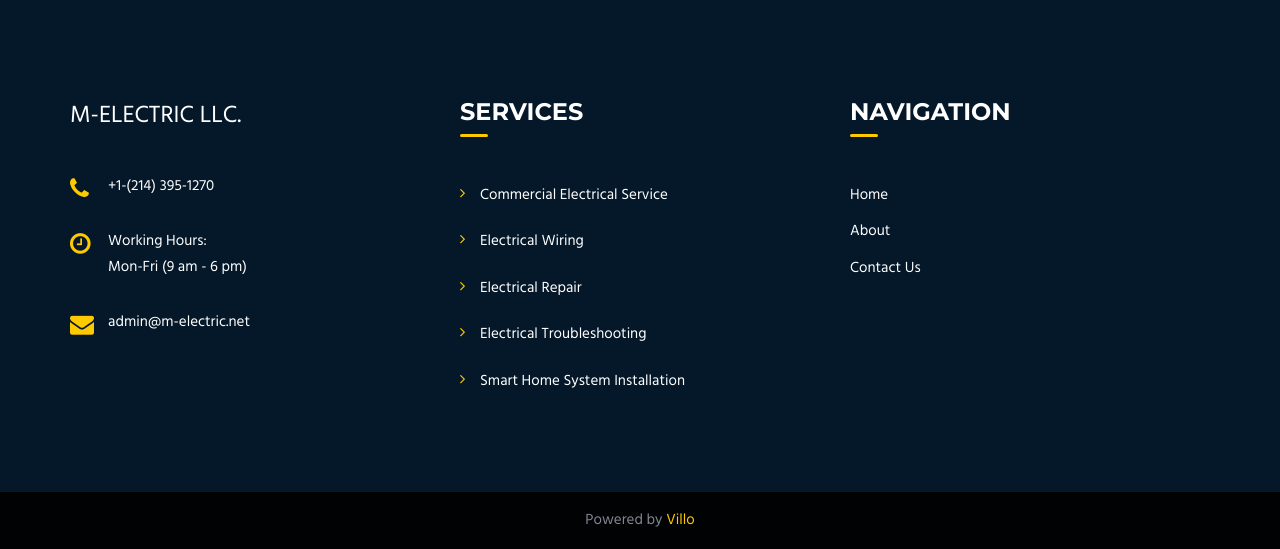
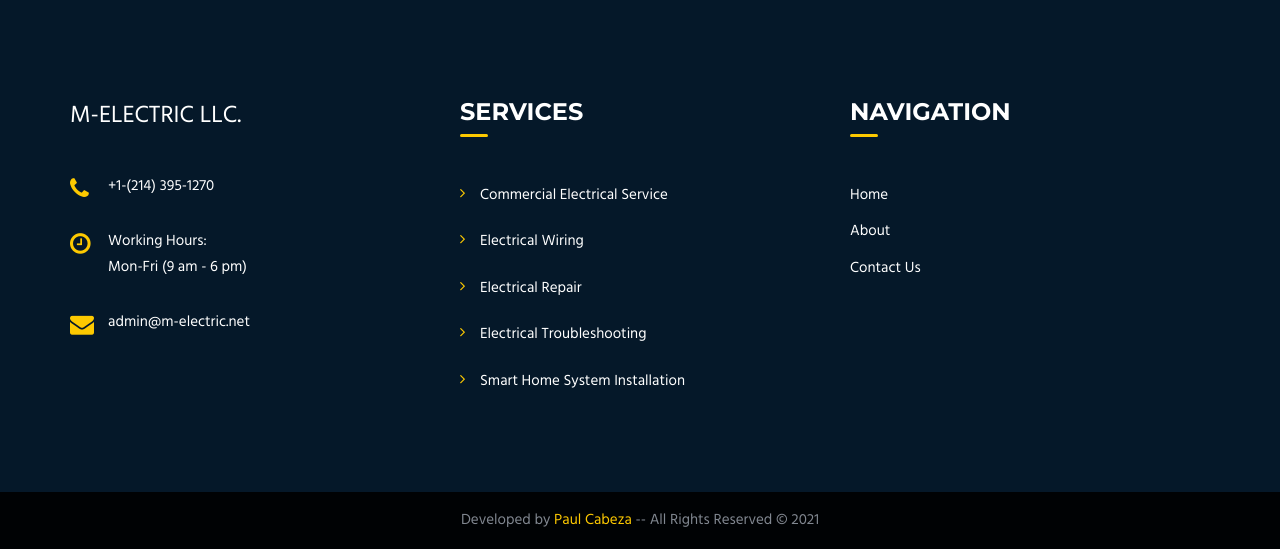
Before and after one commit to PaulCabeza/m-electric-website, a Django app: page /about/ in a window 1280 px wide. Shown: the part 2081-2630 px from the top of the page. Run offline with Django 3.2, Linux system fonts and the light colour scheme; some libraries are stand-ins or nearby versions.

Commit message:
changed footer creator and copyright

```diff
--- a/website/templates/base.html
+++ b/website/templates/base.html
@@ -191,7 +191,7 @@
             </div> <!-- end upper-footer -->
             <div class="copyright-info">
                 <div class="container">
-                    <p>Powered by <a target="_blank" href="https://www.twitter.com/villowsky">Villo</a></p>
+                    <p>Developed by <a target="_blank" href="https://www.twitter.com/villowsky">Paul Cabeza</a> -- All Rights Reserved &#169; 2021 </p>
                 </div>
             </div>
         </footer>
```
